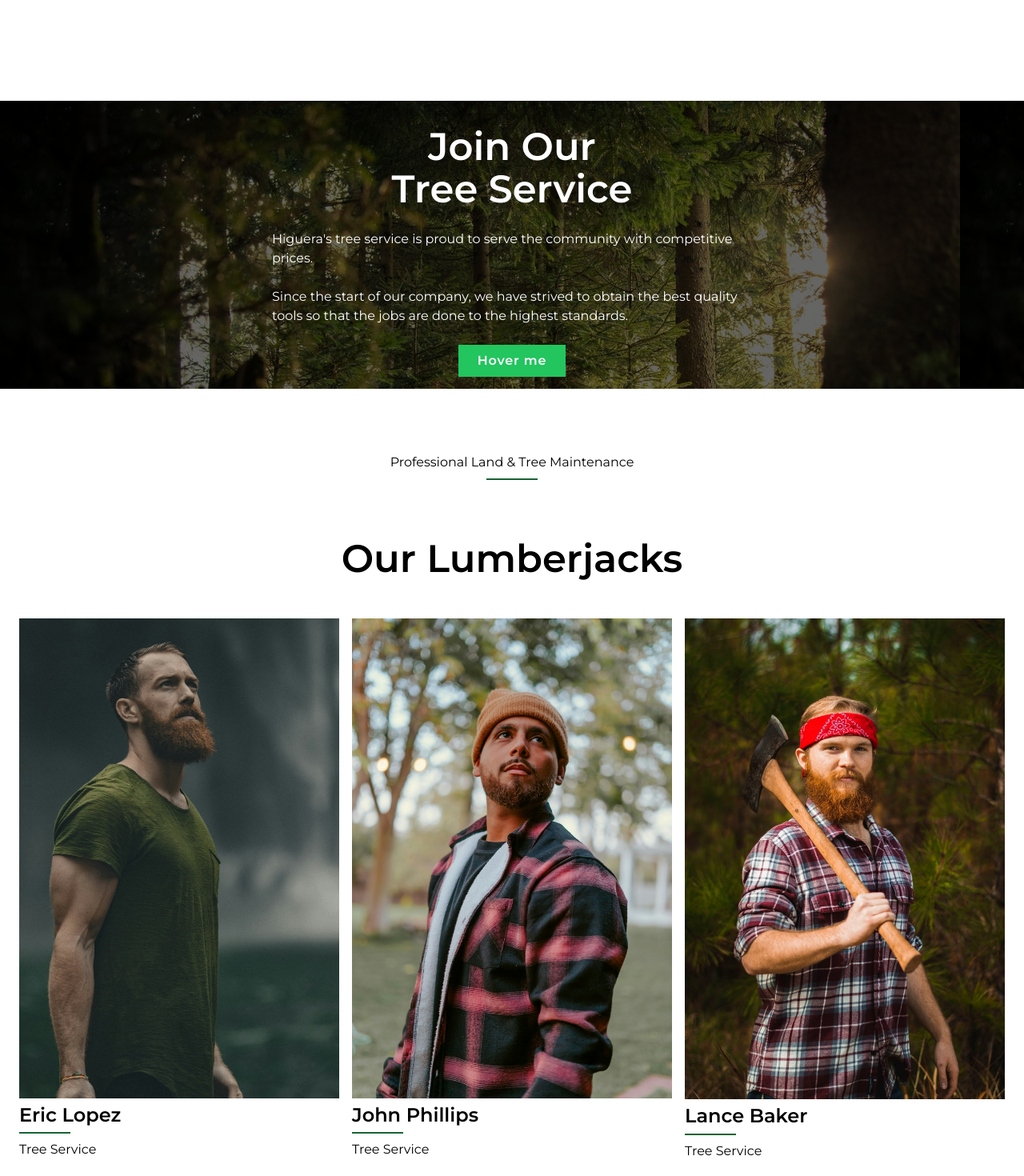
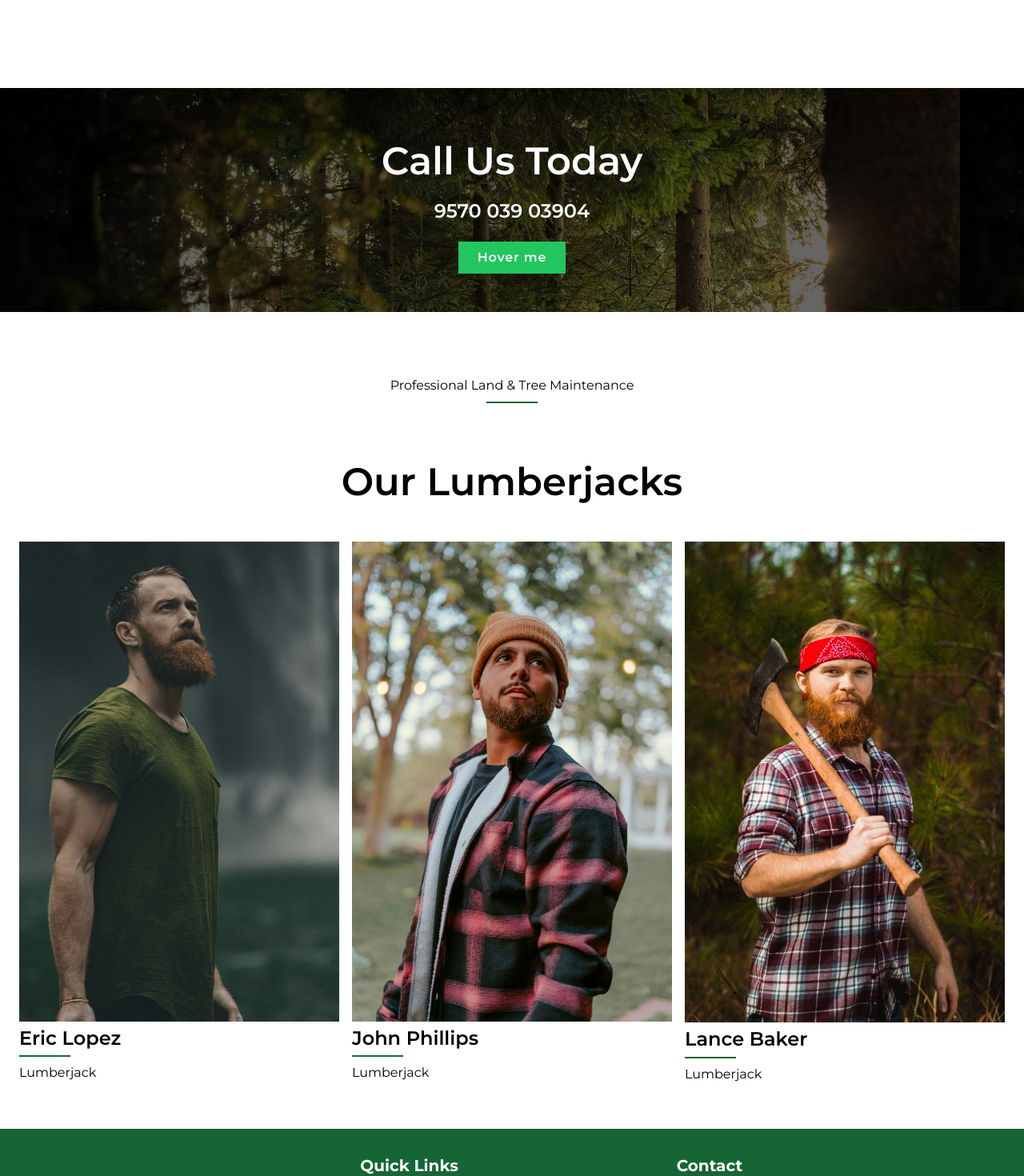
Before and after one commit to BerylBrothers/Paint-Website, a Next.js app: page /about in a window 1280 px wide. Shown: the part 1186-2656 px from the top of the page at 80% size. Built offline with nearby package versions, Linux system fonts and the light colour scheme.

Commit message:
finishing touches on website

```diff
--- a/app/about/page.jsx
+++ b/app/about/page.jsx
@@ -6,17 +6,17 @@ const items = [
   {
     picture: "/images/lumberjack-1-resize.jpg",
     name: "Eric Lopez",
-    title: "Tree Service",
+    title: "Lumberjack",
   },
   {
     picture: "/images/lumberjack-2-resize.jpg",
     name: "John Phillips",
-    title: "Tree Service",
+    title: "Lumberjack",
   },
   {
     picture: "/images/lumberjack-3-resize.jpg",
     name: "Lance Baker",
-    title: "Tree Service",
+    title: "Lumberjack",
   },
 ];
 
@@ -72,22 +72,15 @@ const page = () => {
           </div>
         </div>
       </div>
-      <div className="relative flex flex-col justify-center items-center w-full forest-bg-2 h-[45vh]">
+      <div className="relative flex flex-col justify-center items-center w-full forest-bg-2 h-[35vh]">
         <div className="absolute inset-0 opacity-60 bg-black "></div>
         {/* Display only the current testimonial */}
         <div className="relative z-10 ">
           <div className="flex flex-col justify-center items-center text-center xl:text-left p-6 z-10 text-white ">
-            <h2 className="flex justify-center items p-6 max-w-full xl:max-w-[350px] text-center">
-              Join Our Tree Service
+            <h2 className="flex justify-center items p-6 max-w-full xl:max-w-[450px] text-center">
+              Call Us Today
             </h2>
-            <p className="max-w-[600px]">
-              Higuera's tree service is proud to serve the community with
-              competitive prices.
-              <br />
-              <br />
-              Since the start of our company, we have strived to obtain the best
-              quality tools so that the jobs are done to the highest standards.
-            </p>
+            <h3 className="max-w-[600px]">9570 039 03904</h3>
             <div className="">
               <a href="#" className="button z-10">
                 Hover me
--- a/app/contact/page.jsx
+++ b/app/contact/page.jsx
@@ -21,7 +21,7 @@ const cards = [
   {
     icon: <FaEnvelope />,
     title: "Email",
-    info: "Service@TreeCutting.com",
+    info: "Services@TreeService.com",
   },
 ];
 
--- a/components/Areas.jsx
+++ b/components/Areas.jsx
@@ -4,34 +4,34 @@ import Image from "next/image";
 const items = [
   {
     picture: "/images/New-York.jpg",
-    name: "New York",
-    title: "Tree Service",
+    name: "New York City",
+    title: "New York",
   },
   {
     picture: "/images/Atlanta.jpg",
     name: "Atlanta",
 
-    title: "Tree Service",
+    title: "Georgia",
   },
   {
     picture: "/images/London.jpg",
     name: "London",
-    title: "Tree Service",
+    title: "England",
   },
   {
     picture: "/images/New-Orleans.jpg",
     name: "New Orleans",
-    title: "Tree Service",
+    title: "Louisiana",
   },
   {
     picture: "/images/Miami.jpg",
     name: "Miami",
-    title: "Tree Service",
+    title: "Florida",
   },
   {
     picture: "/images/Dallas.jpg",
     name: "Dallas",
-    title: "Tree Service",
+    title: "Texas",
   },
 ];
 
--- a/components/Header.jsx
+++ b/components/Header.jsx
@@ -8,7 +8,7 @@ import { FaPhoneAlt, FaEnvelope, FaMapMarkerAlt } from "react-icons/fa";
 
 const Header = () => {
   return (
-    <header className="sticky top-0 left-0 right-0 py-2 xl:py-2 text-white bg-green-800 border-b border-white z-50">
+    <header className="sticky top-0 left-0 right-0 py-2 xl:py-0 text-white bg-green-800 border-b border-white z-50">
       <div className="container mx-auto flex justify-between items-center">
         {/* Logo */}
         <a
--- a/components/Services.jsx
+++ b/components/Services.jsx
@@ -14,24 +14,24 @@ const Services = () => {
             <div className="relative w-full max-w-[800px] pb-[56.25%]">
               {" "}
               {/* 16:9 aspect ratio */}
-              {/* <iframe
+              <iframe
                 className="absolute top-0 left-0 w-full h-full"
                 src="https://www.youtube.com/embed/WTkuJzGIDoM"
                 title="YouTube video"
                 frameBorder="0"
                 allow="accelerometer; autoplay; clipboard-write; encrypted-media; gyroscope; picture-in-picture"
                 allowFullScreen
-              ></iframe> */}
+              ></iframe>
             </div>
           </div>
           {/* Text content centered */}
-          <div className="flex flex-col justify-center items-center text-left p-6 text-white">
+          <div className="flex flex-col justify-center items-center text-left p-4 text-white">
             <div className="text-center xl:text-left">
               <div className="flex flex-col xl:justify-start justify-center xl:items-start items-center p-6">
                 <p className="py-2">Professional Land & Tree Maintenance</p>
                 <div className=" flex justify-center items-center border-green-800 border-b-2 w-16 "></div>
               </div>
-              <h2 className="p-6 max-w-full xl:max-w-[400px] text-center xl:text-left">
+              <h2 className="p-4 max-w-full xl:max-w-[400px] text-center xl:text-left">
                 Tree Removal{" "}
                 <span className="text-green-800">Is An Easy Task </span>
               </h2>
--- a/components/Team.jsx
+++ b/components/Team.jsx
@@ -5,17 +5,17 @@ const items = [
   {
     picture: "/images/lumberjack-1-resize.jpg",
     name: "Eric Lopez",
-    title: "Tree Service",
+    title: "Lumberjack",
   },
   {
     picture: "/images/lumberjack-2-resize.jpg",
     name: "John Phillips",
-    title: "Tree Service",
+    title: "Lumberjack",
   },
   {
     picture: "/images/lumberjack-3-resize.jpg",
     name: "Lance Baker",
-    title: "Tree Service",
+    title: "Lumberjack",
   },
 ];
 
--- a/components/TopBar.jsx
+++ b/components/TopBar.jsx
@@ -8,7 +8,7 @@ const TopBar = () => {
       <div className="flex flex-row container mx py-2 justify-between">
         <div className="flex gap-4 justify-center items-center">
           <FaEnvelope />
-          <p>Service@TreeCutting.com</p>
+          <p>Services@TreeService.com</p>
         </div>
         <Socials />
       </div>
```
